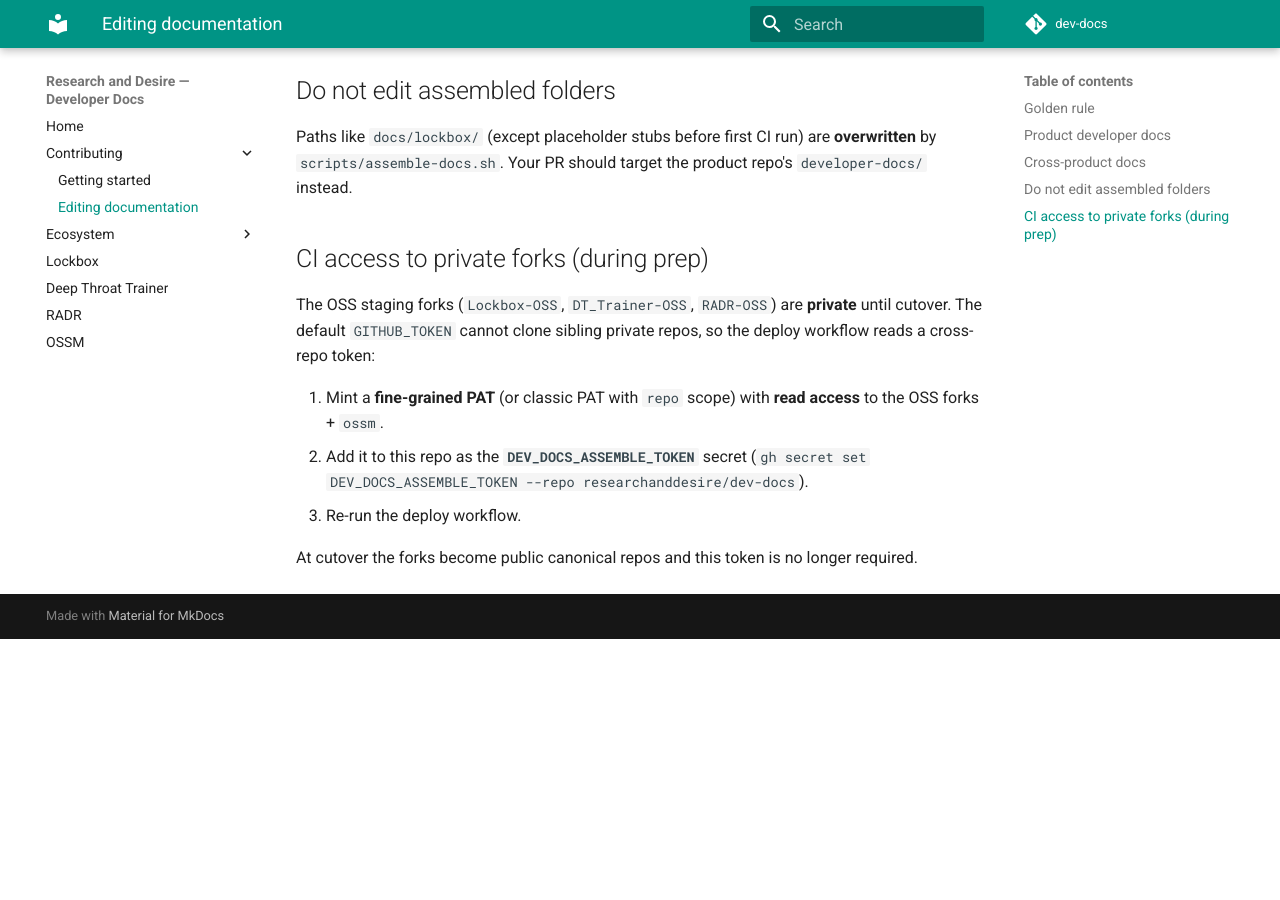
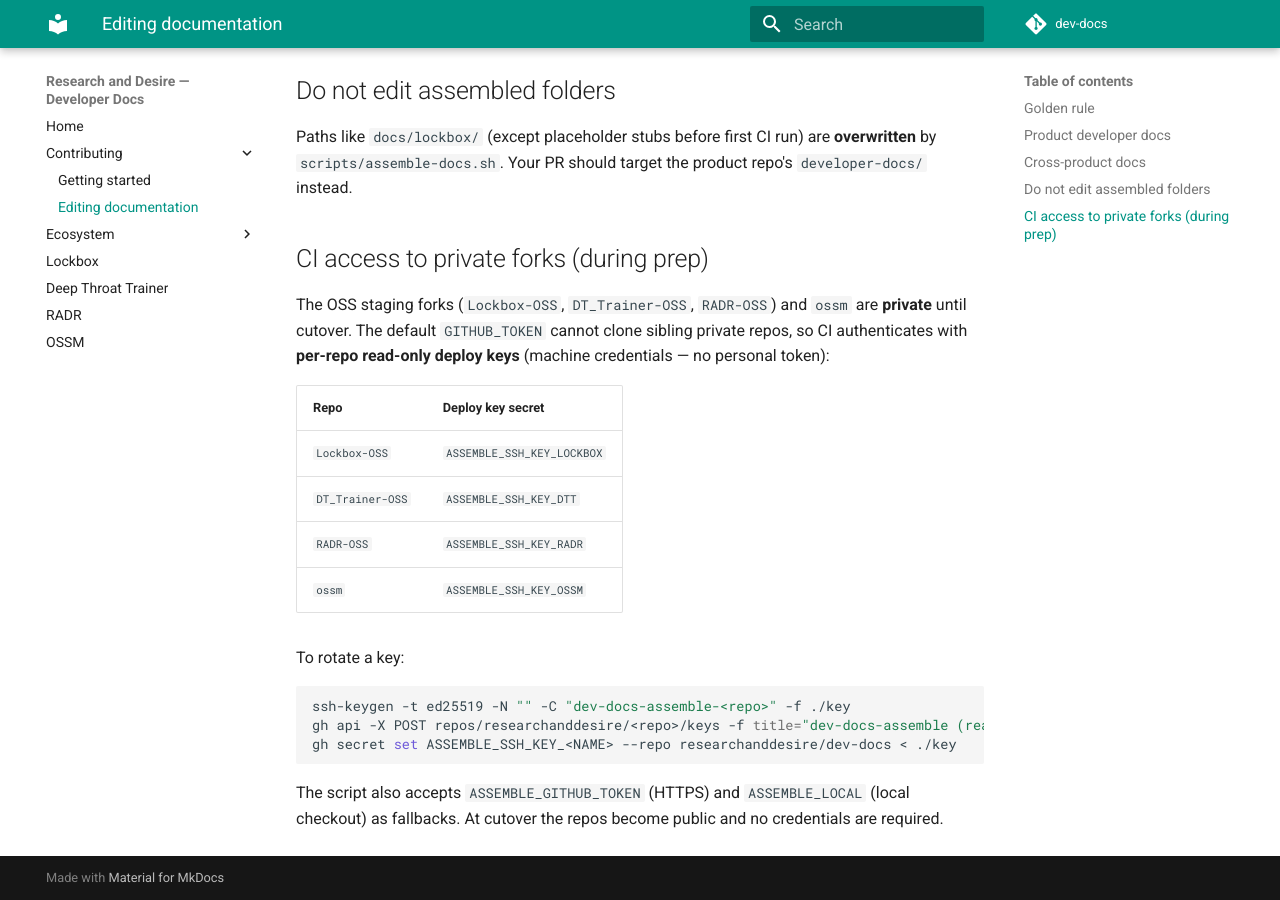
Before and after one commit to researchanddesire/dev-docs, an MkDocs documentation site: the page built from docs/contributing/editing-docs.md, in a window 1280 px wide and 900 px high, scrolled down 725 px. Built offline with MkDocs 1.6.1 and Material for MkDocs 9.7.7, drawn with Linux system fonts in a browser that asks for light colours; comment, search, counter and statistics services are not loaded; before the commit the page ends 1364 px from its top, so only the background shows below that.

Commit message:
Use per-repo read-only deploy keys for private fork assembly
Replace personal-token clone with machine deploy keys (one read-only
key per OSS fork + ossm). Removes need for a broad personal PAT secret.

Co-authored-by: Cursor <cursoragent@cursor.com>

````diff
--- a/docs/contributing/editing-docs.md
+++ b/docs/contributing/editing-docs.md
@@ -26,10 +26,21 @@ Paths like `docs/lockbox/` (except placeholder stubs before first CI run) are **
 
 ## CI access to private forks (during prep)
 
-The OSS staging forks (`Lockbox-OSS`, `DT_Trainer-OSS`, `RADR-OSS`) are **private** until cutover. The default `GITHUB_TOKEN` cannot clone sibling private repos, so the deploy workflow reads a cross-repo token:
+The OSS staging forks (`Lockbox-OSS`, `DT_Trainer-OSS`, `RADR-OSS`) and `ossm` are **private** until cutover. The default `GITHUB_TOKEN` cannot clone sibling private repos, so CI authenticates with **per-repo read-only deploy keys** (machine credentials — no personal token):
 
-1. Mint a **fine-grained PAT** (or classic PAT with `repo` scope) with **read access** to the OSS forks + `ossm`.
-2. Add it to this repo as the **`DEV_DOCS_ASSEMBLE_TOKEN`** secret (`gh secret set DEV_DOCS_ASSEMBLE_TOKEN --repo researchanddesire/dev-docs`).
-3. Re-run the deploy workflow.
+| Repo | Deploy key secret |
+| ---- | ----------------- |
+| `Lockbox-OSS` | `ASSEMBLE_SSH_KEY_LOCKBOX` |
+| `DT_Trainer-OSS` | `ASSEMBLE_SSH_KEY_DTT` |
+| `RADR-OSS` | `ASSEMBLE_SSH_KEY_RADR` |
+| `ossm` | `ASSEMBLE_SSH_KEY_OSSM` |
 
-At cutover the forks become public canonical repos and this token is no longer required.
+To rotate a key:
+
+```bash
+ssh-keygen -t ed25519 -N "" -C "dev-docs-assemble-<repo>" -f ./key
+gh api -X POST repos/researchanddesire/<repo>/keys -f title="dev-docs-assemble (read-only)" -f key="$(cat ./key.pub)" -F read_only=true
+gh secret set ASSEMBLE_SSH_KEY_<NAME> --repo researchanddesire/dev-docs < ./key
+```
+
+The script also accepts `ASSEMBLE_GITHUB_TOKEN` (HTTPS) and `ASSEMBLE_LOCAL` (local checkout) as fallbacks. At cutover the repos become public and no credentials are required.
````
Also changed, not shown: 2 other files.
